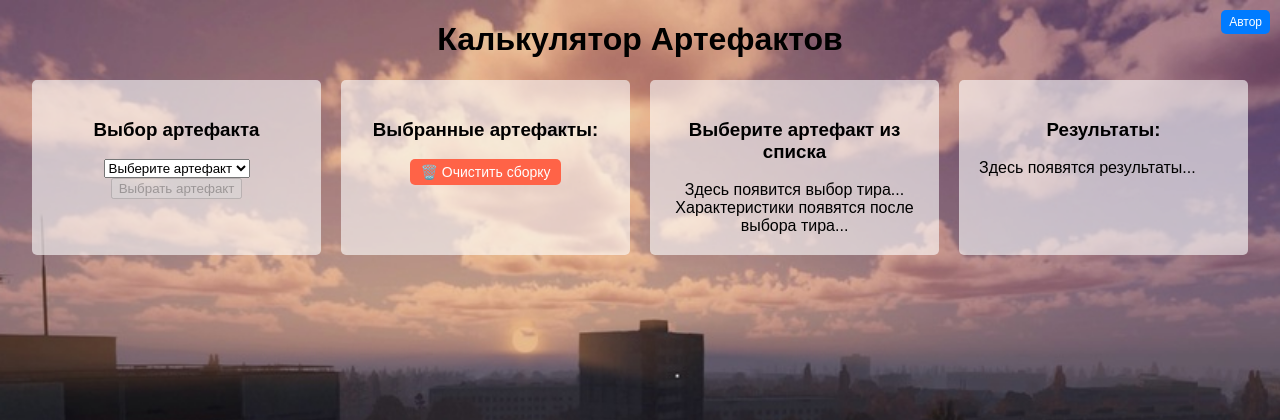
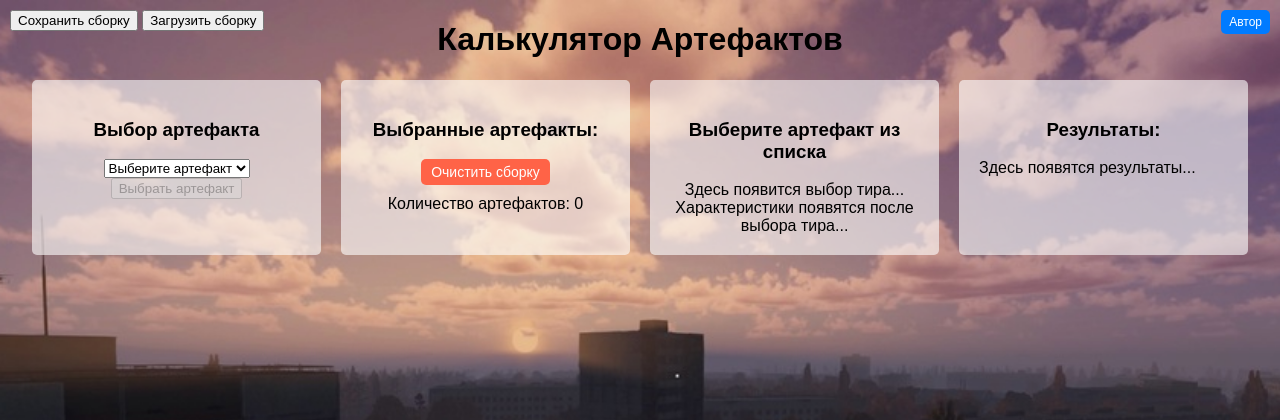
Before and after one commit to vanish767/artifact-calculator, a Flask app: page / in a window 1280 px wide. Shown: the top 420 px of the page. Run offline with Flask 3, Linux system fonts and the light colour scheme.

Commit message:
добавлена функция сохранения

```diff
--- a/static/script.js
+++ b/static/script.js
@@ -8,6 +8,8 @@ document.addEventListener("DOMContentLoaded", function () {
     const tierSelectionDiv = document.getElementById("tier-selection");
     const resultDiv = document.getElementById("calculation-result");
     const selectedArtifactsList = document.getElementById("selected-artifacts");
+	const saveButton = document.getElementById("save-build");
+	const loadButton = document.getElementById("load-build");
     const clearButton = document.getElementById("clear-build");
 
     let allArtifacts = [];
@@ -52,6 +54,44 @@ document.addEventListener("DOMContentLoaded", function () {
             });
         })
         .catch(error => console.error("❌ Ошибка загрузки артефактов:", error));
+
+		// Очистка сборки
+    clearButton.addEventListener("click", function () {
+        selectedArtifacts = [];
+        updateSelectedList();
+        artifactNameHeader.innerHTML = "Выберите артефакт из списка";
+        tierSelectionDiv.innerHTML = "Здесь появится выбор тира...";
+        statsDiv.innerHTML = "Характеристики появятся после выбора тира...";
+        calculateStats();
+    });
+
+    // Сохранение сборки в localStorage
+    saveButton.addEventListener("click", function () {
+        if (selectedArtifacts.length > 0) {
+            localStorage.setItem("savedBuild", JSON.stringify(selectedArtifacts));
+            alert("Сборка сохранена!");
+        } else {
+            alert("Нет артефактов для сохранения.");
+        }
+    });
+
+    // Загрузка сборки из localStorage
+    loadButton.addEventListener("click", function () {
+        const savedBuild = localStorage.getItem("savedBuild");
+        if (savedBuild) {
+            selectedArtifacts = JSON.parse(savedBuild);
+            updateSelectedList();
+            alert("Сборка загружена!");
+        } else {
+            alert("Нет сохранённых сборок.");
+        }
+    });
+
+    // Удаление сборки из localStorage
+    deleteButton.addEventListener("click", function () {
+        localStorage.removeItem("savedBuild");
+        alert("Сборка удалена.");
+    });
 
     // Очистка сборки
     clearButton.addEventListener("click", function () {
--- a/templates/index.html
+++ b/templates/index.html
@@ -13,6 +13,12 @@
 
     <h1>Калькулятор Артефактов</h1>
     <div class="container">
+        <!-- Кнопки управления сборками (сохранить, загрузить, удалить) -->
+        <div class="controls" style="position: absolute; top: 10px; left: 10px;">
+            <button id="save-build">Сохранить сборку</button>
+            <button id="load-build">Загрузить сборку</button>
+        </div>
+
         <!-- Выбор артефакта -->
         <div class="column artifact-selection">
             <h3>Выбор артефакта</h3>
@@ -32,7 +38,8 @@
         <!-- Выбранные артефакты -->
         <div class="column chosen-artifacts-box">
             <h3>Выбранные артефакты:</h3>
-            <button id="clear-build">🗑️ Очистить сборку</button>
+            <button id="clear-build"> Очистить сборку</button>
+			<div id="artifact-count">Количество артефактов: 0</div>
             <ul id="selected-artifacts" class="selected-artifacts-list"></ul>
         </div>
 
```
